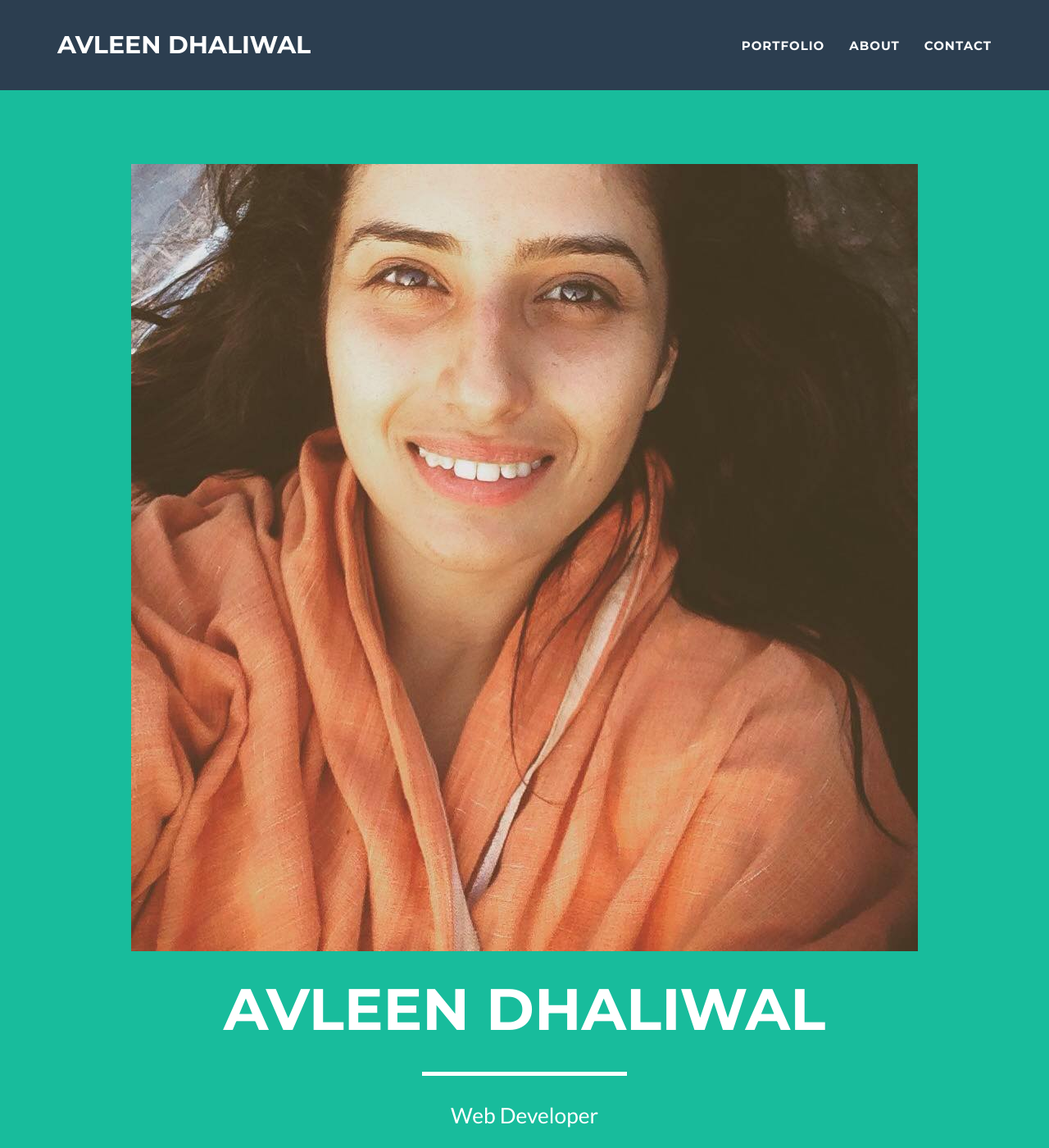
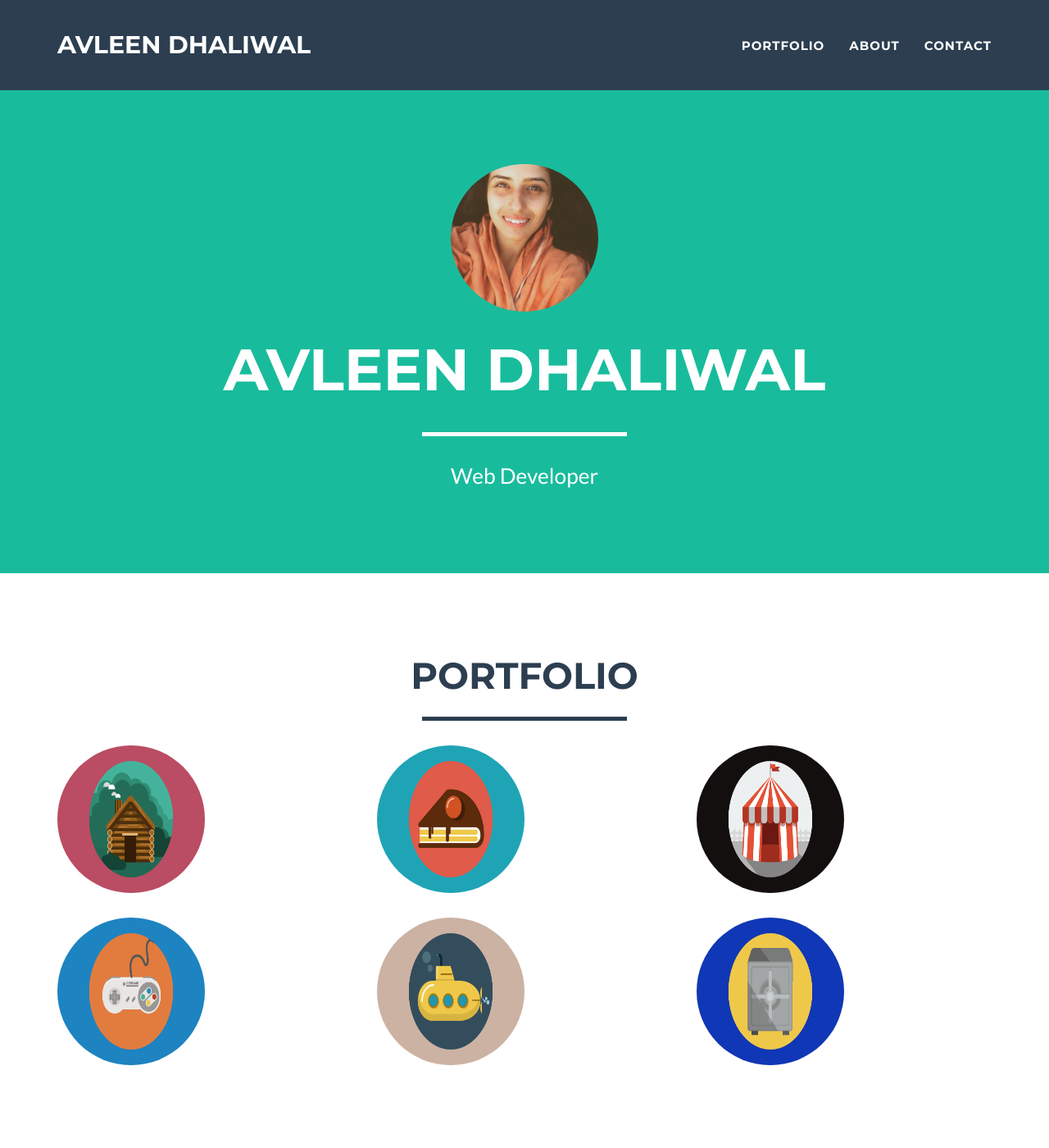
Before and after one commit to avleen30/avleen30.github.io, a Jekyll site: the page built from index.html, in a window 1280 px wide and 1400 px high. Shown: the whole window at 82% size. Built offline with Jekyll 4.4.1, drawn with Linux system fonts in a browser that asks for light colours.

Commit message:
styled image

```diff
--- a/_layouts/style.css
+++ b/_layouts/style.css
@@ -1,2 +1,8 @@
 {% include css/bootstrap.min.css %}
 {% include css/main.css %}
+
+.img-responsive {
+    border-radius: 8em;
+    height: 12em;
+    width: 12em;
+}
```
Also changed, not shown: style.css (line endings or trailing spaces).
